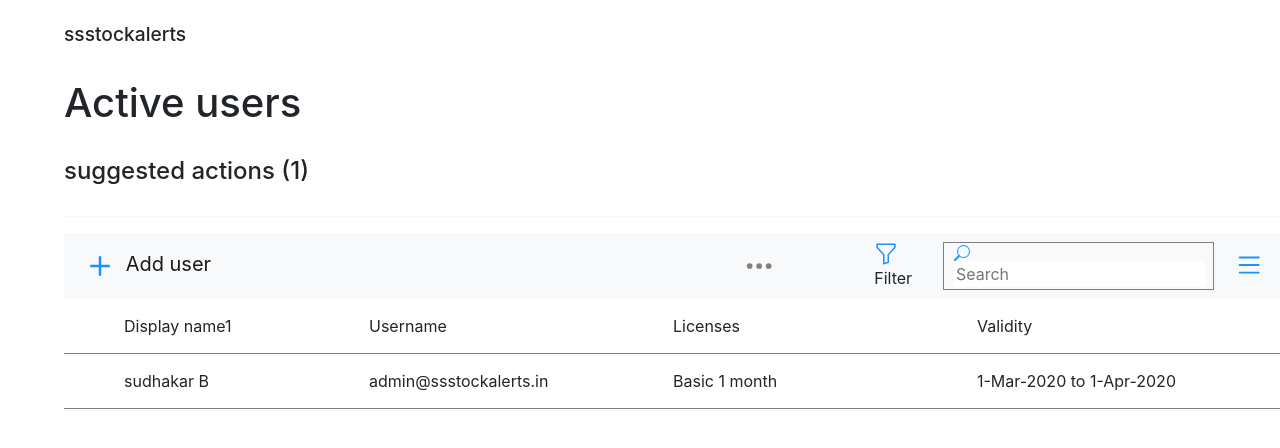
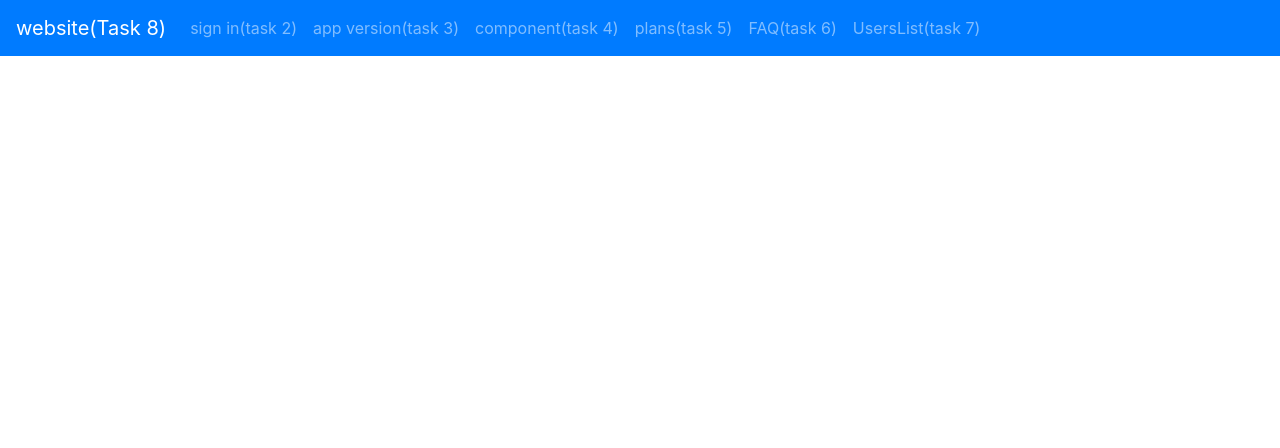
Before and after one commit to Jaya2826/tasktwelve, an Angular app: page / in a window 1280 px wide. Shown: the top 448 px of the page. Built offline with nearby package versions, Linux system fonts and the light colour scheme.

Commit message:
task eight completed with output

```diff
--- a/src/app/app.component.html
+++ b/src/app/app.component.html
@@ -1 +1 @@
-<app-taskseven></app-taskseven>
+<app-taskeight></app-taskeight>
```
Also changed, not shown: 1 other file (tests, documents, lock files or other folders).
